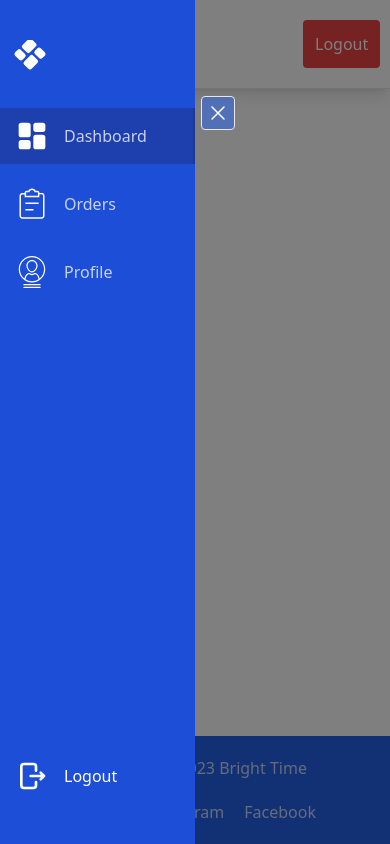
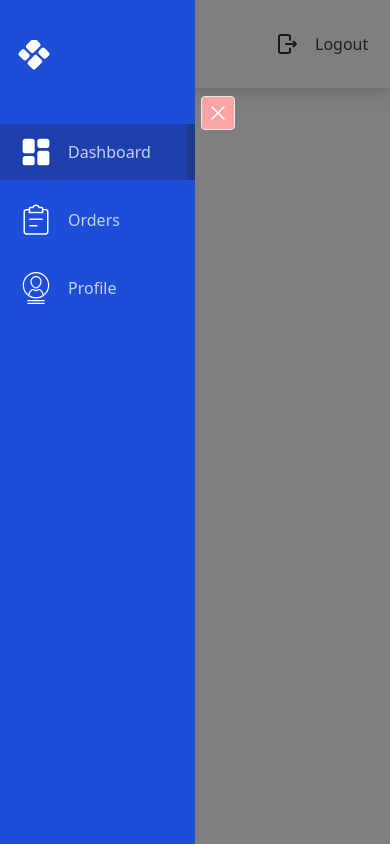
Before and after one commit to the-akpan/logistics, a Vue app in the folder client/: page /dashboard in a window 390 px wide. Built offline with nearby package versions, Linux system fonts and the light colour scheme.

Commit message:
dashbaord tablet view

```diff
--- a/client/src/components/partials/dashboard/FooterPartial.vue
+++ /dev/null
@@ -1,35 +0,0 @@
-<script setup></script>
-<template>
-  <footer class="py-5 bg-blue-600 text-white">
-    <div
-      class="container flex flex-col gap-5 md:flex-row justify-between items-center"
-    >
-      <p class="opacity-75">
-        Copyright &#169; {{ new Date().getFullYear() }} Bright Time
-      </p>
-      <ul class="flex gap-5">
-        <li>
-          <a
-            class="hover:underline opacity-75 hover:opacity-100"
-            href="https://twitter.com"
-            >Twitter</a
-          >
-        </li>
-        <li>
-          <a
-            class="hover:underline opacity-75 hover:opacity-100"
-            href="https://instagram.com"
-            >Instagram</a
-          >
-        </li>
-        <li>
-          <a
-            class="hover:underline opacity-75 hover:opacity-100"
-            href="https://facebook.com"
-            >Facebook</a
-          >
-        </li>
-      </ul>
-    </div>
-  </footer>
-</template>
--- a/client/src/components/partials/dashboard/NavbarPartial.vue
+++ b/client/src/components/partials/dashboard/NavbarPartial.vue
@@ -3,14 +3,16 @@ import { RouterLink } from "vue-router";
 </script>
 
 <template>
-  <nav class="py-5 border-b shadow-lg">
-    <div class="container flex justify-between items-center">
-      <router-link class="text-xl p-0 m-0 h-100" to="/"
-        ><h1 class="text-2xl hover:underline">Go to site</h1>
-      </router-link>
+  <nav class="py-5 border-b shadow-lg w-full">
+    <div class="container w-full flex justify-end items-center">
       <button
-        class="bg-red-500 text-white py-3 px-3 rounded hover:scale-105 duration-200 active:scale-95"
+        class="flex items-center text-black/75 py-3 px-3 rounded hover:underline duration-200 active:scale-95"
       >
+        <img
+          class="mr-4 w-6 h-6"
+          src="../../../assets/svgs/logout.svg"
+          alt=""
+        />
         Logout
       </button>
     </div>
--- a/client/src/components/partials/dashboard/SideNavPartial.vue
+++ b/client/src/components/partials/dashboard/SideNavPartial.vue
@@ -23,47 +23,43 @@ const lastIndex = navs.length - 1;
 
 <template>
   <section
-    class="fixed top-0 left-0 h-screen z-10 flex bg-black/50 transition-all duration-200"
-    :class="showMenu ? 'w-screen' : 'w-0'"
+    class="fixed top-0 left-0 h-screen z-10 flex bg-black/50 transition-all duration-200 md:static md:bg-transparent"
+    :class="showMenu ? 'w-screen md:w-1/3' : 'w-0 md:w-20'"
   >
-    <nav class="relative w-1/2 h-screen bg-blue-700 z-30 py-10">
+    <nav class="relative w-1/2 h-screen bg-blue-700 z-30 py-10 md:w-full">
       <ul
-        class="relative transition duration-200 h-full overflow-scroll"
-        :class="showMenu ? 'block' : 'hidden'"
+        class="absolute z-40 transition duration-200 h-full overflow-y-scroll overflow-x-hidden w-full"
+        :class="showMenu ? 'block' : 'hidden md:block'"
       >
-        <li class="mb-10">
-          <div class="px-4 flex">
+        <li class="mb-14">
+          <div class="px-5 flex">
             <router-link to="/dashboard">
               <img class="h-7 rotate-45" :src="dashboard" alt="" />
             </router-link>
           </div>
         </li>
-        <li v-for="(nav, index) of navs" :key="nav.link">
+        <li
+          class="overflow-hidden"
+          v-for="(nav, index) of navs"
+          :key="nav.link"
+        >
           <router-link
-            class="flex items-center px-4 py-3 w-full text-white/75 hover:bg-blue-800"
+            class="flex items-center px-5 py-3 w-full text-white/75 hover:bg-blue-800"
             :class="index !== lastIndex && 'mb-3'"
             :to="nav.link"
-            exact-active-class="bg-blue-800 text-white/100 border-r-2 border-blue-900"
-            ><img class="mr-4 w-8 h-8" :src="nav.logo" alt="" />{{
-              nav.name
-            }}</router-link
-          >
-        </li>
-        <li class="absolute bottom-0 w-full">
-          <a
-            class="flex items-center px-4 py-3 w-full text-white hover:bg-red-800"
-            ><img
-              class="mr-4 w-8 h-8"
-              src="../../../assets/svgs/logout.svg"
-              alt=""
-            />Logout</a
-          >
+            exact-active-class="bg-blue-800 text-white/100 border-r-8 border-blue-900"
+            ><img class="mr-4 w-8 h-8" :src="nav.logo" alt="" /><span
+              :class="showMenu || 'md:hidden'"
+            >
+              {{ nav.name }}
+            </span>
+          </router-link>
         </li>
       </ul>
       <div
-        class="absolute top-0 mt-24 z-10 -right-10 p-1 cursor-pointer border rounded flex items-center justify-center bg-blue-600/50"
+        class="absolute top-0 mt-24 z-50 -right-10 md:-right-4 p-1 cursor-pointer border rounded flex items-center justify-center bg-blue-300"
         @click="toggleMenu"
-        :class="showMenu ? '-right-10' : 'right-10'"
+        :class="showMenu && 'bg-red-300'"
       >
         <svg
           v-if="showMenu"
@@ -99,10 +95,3 @@ const lastIndex = navs.length - 1;
     </nav>
   </section>
 </template>
-
-<style scoped>
-li:last-of-type {
-  position: sticky;
-  top: 100%;
-}
-</style>
--- a/client/src/layouts/DashboardLayout.vue
+++ b/client/src/layouts/DashboardLayout.vue
@@ -8,12 +8,14 @@ import {
 </script>
 
 <template>
-  <navbar-partial />
-  <side-nav-partial />
-  <main class="py-5">
-    <div class="container">
-      <router-view />
+  <main class="flex relative">
+    <side-nav-partial />
+
+    <div class="w-full">
+      <navbar-partial />
+      <div class="container">
+        <router-view />
+      </div>
     </div>
   </main>
-  <footer-partial />
 </template>
```
Also changed, not shown: client/src/assets/svgs/logout.svg.
